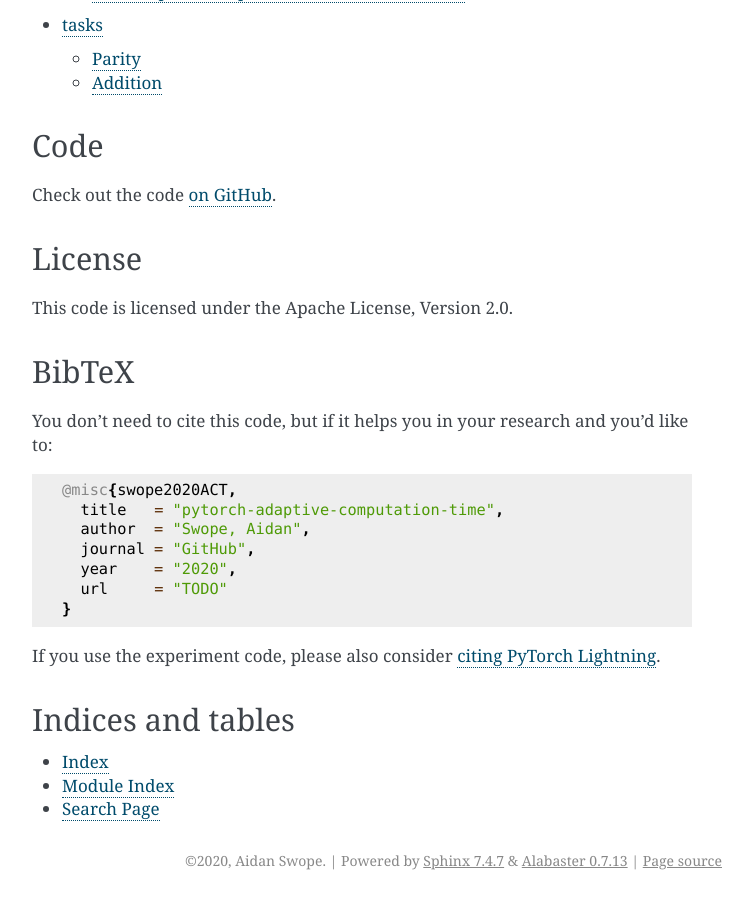
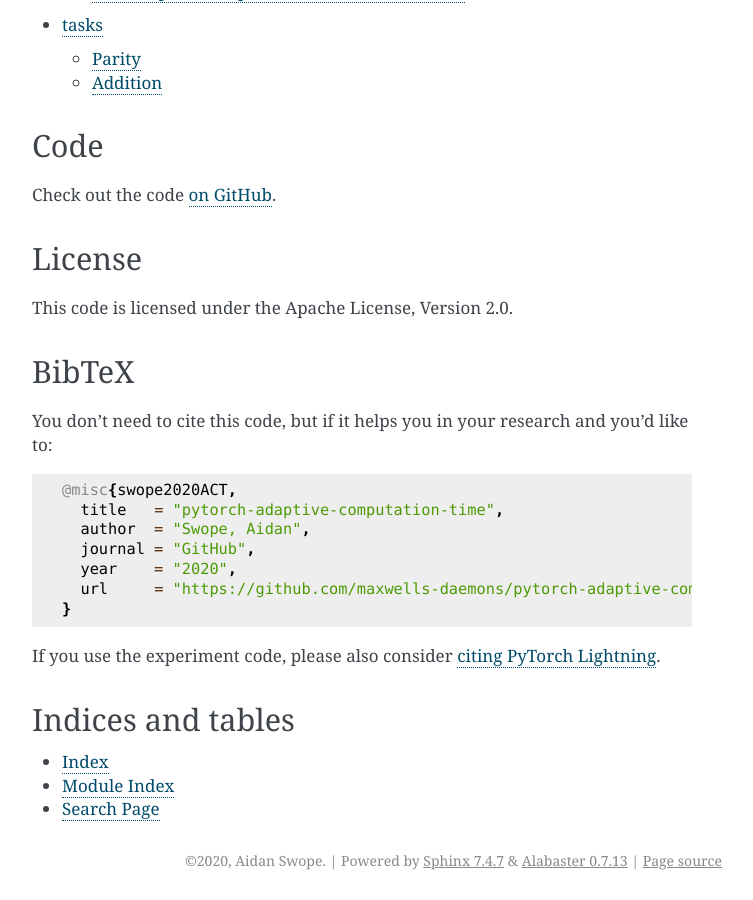
Before and after one commit to maxwells-daemons/pytorch-adaptive-computation-time, a Sphinx documentation site: the page built from docs/index.rst, in a window 1280 px wide and 900 px high, scrolled down 1224 px. Shown: the whole window, without its empty margins (388-1141 px from the left). Built offline with Sphinx 7.4.7, drawn with Linux system fonts in a browser that asks for light colours.

Commit message:
Add repo link to docs bibtex

```diff
--- a/docs/index.rst
+++ b/docs/index.rst
@@ -71,7 +71,7 @@ You don't need to cite this code, but if it helps you in your research and you'd
       author  = "Swope, Aidan",
       journal = "GitHub",
       year    = "2020",
-      url     = "TODO"
+      url     = "https://github.com/maxwells-daemons/pytorch-adaptive-computation-time"
     }
 
 If you use the experiment code, please also consider
```
